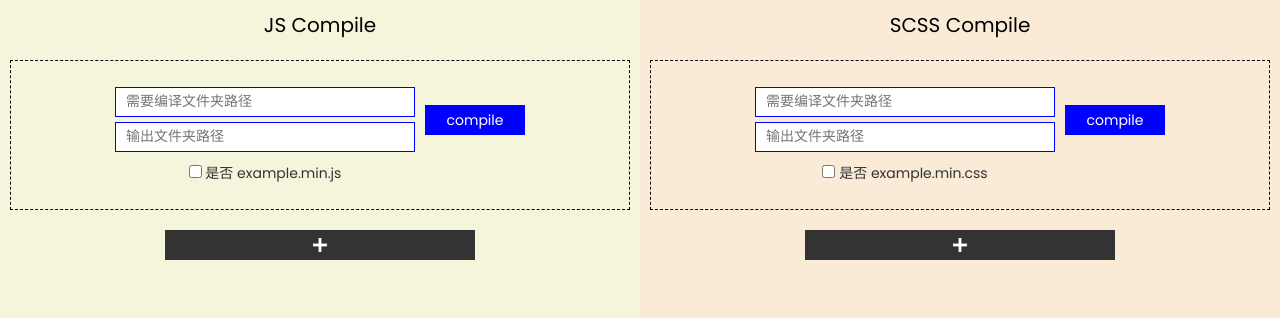
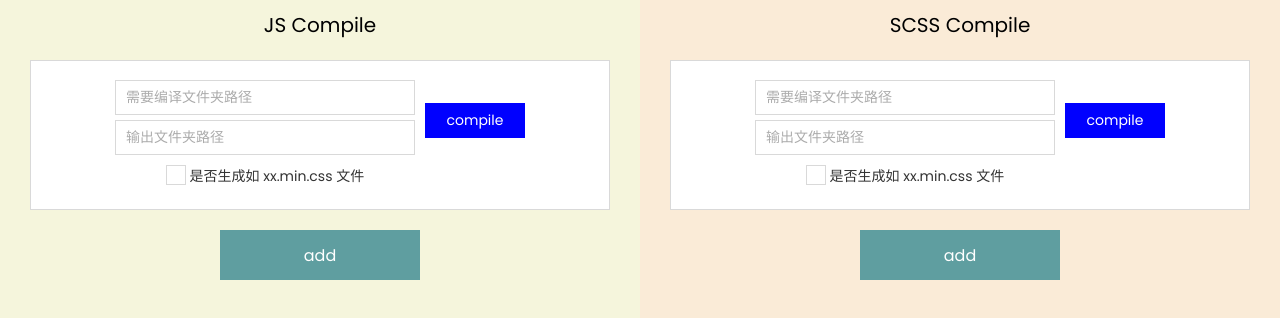
Before and after one commit to yinchuanbo/compile-js-css-scss-web, a plain HTML site: page index.html in a window 1280 px wide. Drawn offline with Linux system fonts and the light colour scheme; a web font is replaced by a local one.

Commit message:
fix: 处理样式

```diff
--- a/app.css
+++ b/app.css
@@ -1,4 +1,4 @@
-@import url('https://fonts.googleapis.com/css2?family=Abril+Fatface&family=Anta&family=Exo+2:ital,wght@0,100..900;1,100..900&family=Kadwa:wght@400;700&family=Kanit:ital,wght@0,100;0,200;0,300;0,400;0,500;0,600;0,700;0,800;0,900;1,100;1,200;1,300;1,400;1,500;1,600;1,700;1,800;1,900&family=Madimi+One&family=Mako&family=Open+Sans:ital,wght@0,300..800;1,300..800&family=Poppins:ital,wght@0,100;0,200;0,300;0,400;0,500;0,600;0,700;0,800;0,900;1,100;1,200;1,300;1,400;1,500;1,600;1,700;1,800;1,900&family=Roboto+Slab:wght@100..900&family=Ubuntu:ital,wght@0,300;0,400;0,500;0,700;1,300;1,400;1,500;1,700&family=ZCOOL+XiaoWei&display=swap');
+@import url("https://fonts.googleapis.com/css2?family=Abril+Fatface&family=Anta&family=Exo+2:ital,wght@0,100..900;1,100..900&family=Kadwa:wght@400;700&family=Kanit:ital,wght@0,100;0,200;0,300;0,400;0,500;0,600;0,700;0,800;0,900;1,100;1,200;1,300;1,400;1,500;1,600;1,700;1,800;1,900&family=Madimi+One&family=Mako&family=Open+Sans:ital,wght@0,300..800;1,300..800&family=Poppins:ital,wght@0,100;0,200;0,300;0,400;0,500;0,600;0,700;0,800;0,900;1,100;1,200;1,300;1,400;1,500;1,600;1,700;1,800;1,900&family=Roboto+Slab:wght@100..900&family=Ubuntu:ital,wght@0,300;0,400;0,500;0,700;1,300;1,400;1,500;1,700&family=ZCOOL+XiaoWei&display=swap");
 
 *,
 *::after,
@@ -25,7 +25,7 @@ body {
   flex: 1;
   /* height: 100%; */
   background-color: antiquewhite;
-  padding: 10px;
+  padding: 10px 30px;
 }
 
 .js {
@@ -39,10 +39,11 @@ body {
 .child__item {
   width: 100%;
   height: 150px;
-  border: 1px dashed;
+  border: 1px solid #d9d9d9;
   display: flex;
   align-items: center;
   justify-content: center;
+  background-color: #fff;
 }
 
 .child__item + .child__item {
@@ -57,11 +58,20 @@ input[type="text"] {
   width: 300px;
   outline: none;
   border: 0;
-  border: 1px solid blue;
-  height: 30px;
+  border: 1px solid #d9d9d9;
+  height: 35px;
   text-indent: 10px;
   font-size: 14px;
   display: block;
+  color: #333;
+}
+
+::placeholder {
+  color: #acacac;
+}
+
+input:focus {
+  box-shadow: rgba(100, 100, 111, 0.2) 0px 7px 29px 0px;
 }
 
 .child__item_top input:nth-child(1) {
@@ -70,7 +80,7 @@ input[type="text"] {
 
 button {
   width: 100px;
-  height: 30px;
+  height: 35px;
   outline: none;
   border: 0;
   cursor: pointer;
@@ -98,17 +108,18 @@ label {
   text-align: center;
   margin-top: 10px;
   color: #333;
+  cursor: pointer;
 }
 
 .add {
-  width: 50%;
-  height: 30px;
-  background-color: #333;
+  width: 200px;
+  height: 50px;
+  background-color: cadetblue;
   margin: 0 auto;
   margin-top: 20px;
   text-align: center;
   color: #fff;
-  font-size: 20px;
+  font-size: 16px;
   cursor: pointer;
   user-select: none;
   display: flex;
@@ -133,3 +144,40 @@ label {
 .child__item_bottom {
   margin-top: -30px;
 }
+
+.checkbox {
+  width: 20px;
+  height: 20px;
+  display: inline-block;
+  text-align: center;
+  vertical-align: middle;
+  line-height: 18px;
+  position: relative;
+  -webkit-appearance: none;
+  cursor: pointer;
+}
+
+.checkbox::before {
+  content: "";
+  position: absolute;
+  top: 0;
+  left: 0;
+  background: #fff;
+  width: 100%;
+  height: 100%;
+  border: 1px solid #d9d9d9;
+}
+
+.checkbox:checked::before {
+  content: "\2713";
+  background-color: #fff;
+  position: absolute;
+  top: 0;
+  left: 0;
+  width: 100%;
+  height: 100%;
+  border: 1px solid green;
+  color: green;
+  font-size: 16px;
+  font-weight: bold;
+}
--- a/app.js
+++ b/app.js
@@ -10,7 +10,12 @@ const post = (url, data, headers = {}) => {
   });
 };
 
-const baseAPI = "http://192.168.9.67:5110"
+const baseAPI = "http://192.168.9.67:5110";
+
+function isValidPath(path) {
+  var pathPattern = /^[a-zA-Z]:\\[^*|"<>?\n]*$/;
+  return pathPattern.test(path);
+}
 
 const init = () => {
   const compileBtns = document.querySelectorAll(".compile__btn");
@@ -40,6 +45,10 @@ const init = () => {
       const outputVal = outputDom.value.trim();
       if (!inputVal || !outputVal) {
         alert("两个路径不能为空");
+        return;
+      }
+      if(!isValidPath(inputVal) || !isValidPath(outputVal)) {
+        alert("路径不合法");
         return;
       }
       post(`${baseAPI}/js-watch`, {
@@ -81,6 +90,10 @@ const init = () => {
       const outputVal = outputDom.value.trim();
       if (!inputVal || !outputVal) {
         alert("两个路径不能为空");
+        return;
+      }
+      if(!isValidPath(inputVal) || !isValidPath(outputVal)) {
+        alert("路径不合法");
         return;
       }
       post(`${baseAPI}/scss-watch`, {
@@ -136,7 +149,7 @@ for (let i = 0; i < adds.length; i++) {
       </div>
     </div>`;
     html = type === "js" ? htmlJs : htmlScss;
-    add.insertAdjacentHTML('beforebegin', html);
+    add.insertAdjacentHTML("beforebegin", html);
     init();
   };
 }
--- a/index.html
+++ b/index.html
@@ -3,7 +3,7 @@
   <head>
     <meta charset="UTF-8" />
     <meta name="viewport" content="width=device-width, initial-scale=1.0" />
-    <title>Document</title>
+    <title>Compile JS And SCSS</title>
     <link rel="stylesheet" href="app.css" />
   </head>
   <body>
@@ -16,7 +16,7 @@
             <input class="output" type="text" placeholder="输出文件夹路径" />
             <label>
               <input type="checkbox" class="checkbox" />
-              是否 example.min.js
+              是否生成如 xx.min.css 文件
             </label>
           </div>
           <div class="child__item_bottom">
@@ -24,27 +24,7 @@
           </div>
         </div>
         <div class="add" data-type="js">
-          <svg
-            t="1710842324763"
-            class="icon"
-            viewBox="0 0 1024 1024"
-            version="1.1"
-            xmlns="http://www.w3.org/2000/svg"
-            p-id="4246"
-            width="16"
-            height="16"
-          >
-            <path
-              d="M63.10934 421.364747l894.369617 0 0 178.878017-894.369617 0L63.10934 421.364747z"
-              fill="#ffffff"
-              p-id="4247"
-            ></path>
-            <path
-              d="M420.857187 63.620993l178.873923 0 0 894.369617-178.873923 0L420.857187 63.620993z"
-              fill="#ffffff"
-              p-id="4248"
-            ></path>
-          </svg>
+          add
         </div>
       </div>
       <div class="css child">
@@ -55,37 +35,15 @@
             <input class="output" type="text" placeholder="输出文件夹路径" />
             <label>
               <input type="checkbox" class="checkbox" />
-              是否 example.min.css
+              是否生成如 xx.min.css 文件
             </label>
           </div>
           <div class="child__item_bottom">
-            <button type="button" class="compile__scss_btn">
-              compile
-            </button>
+            <button type="button" class="compile__scss_btn">compile</button>
           </div>
         </div>
         <div class="add" data-type="css">
-          <svg
-            t="1710842324763"
-            class="icon"
-            viewBox="0 0 1024 1024"
-            version="1.1"
-            xmlns="http://www.w3.org/2000/svg"
-            p-id="4246"
-            width="16"
-            height="16"
-          >
-            <path
-              d="M63.10934 421.364747l894.369617 0 0 178.878017-894.369617 0L63.10934 421.364747z"
-              fill="#ffffff"
-              p-id="4247"
-            ></path>
-            <path
-              d="M420.857187 63.620993l178.873923 0 0 894.369617-178.873923 0L420.857187 63.620993z"
-              fill="#ffffff"
-              p-id="4248"
-            ></path>
-          </svg>
+          add
         </div>
       </div>
     </div>
```
